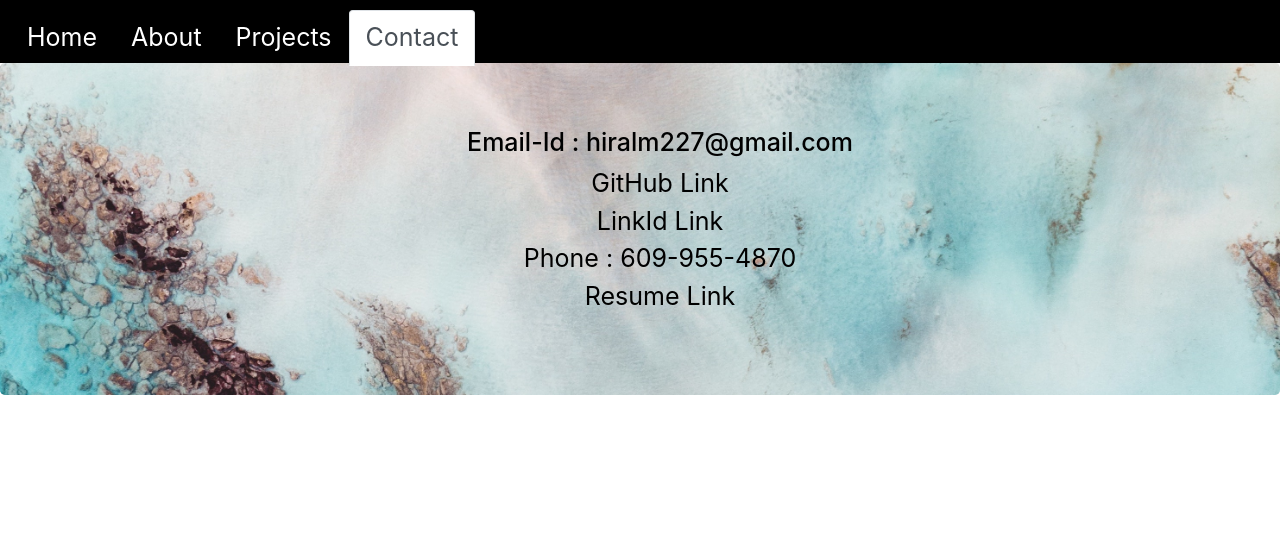
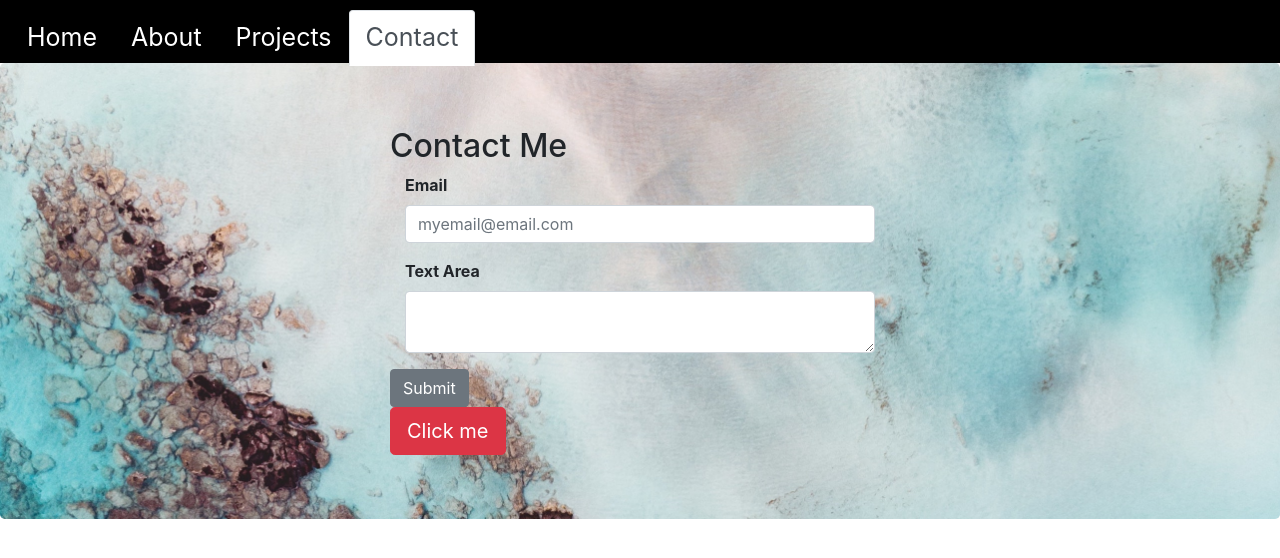
Before and after one commit to hiral271/portfolioReact, a React (Create React App) app: page /contact in a window 1280 px wide. Shown: the top 558 px of the page. Built offline with nearby package versions, Linux system fonts and the light colour scheme.

Commit message:
Contact Button create

```diff
--- a/package.json
+++ b/package.json
@@ -15,6 +15,7 @@
     "react-router": "^5.2.0",
     "react-router-dom": "^5.2.0",
     "react-scripts": "4.0.3",
+    "reactstrap": "^8.9.0",
     "web-vitals": "^1.1.1"
   },
   "scripts": {
--- a/src/components/ContainerInfo.js
+++ b/src/components/ContainerInfo.js
@@ -17,6 +17,7 @@ class ContainerInfo extends Component {
       return <Home />;
     } else if (this.state.currentPage === "About") {
       return <About />;
+
     } else if (this.state.currentPage === "Project") {
       return <Projects />;
     } else {
--- a/src/pages/About/About.js
+++ b/src/pages/About/About.js
@@ -1,7 +1,7 @@
 import React from "react";
 import "./about.css"
 import data from "../../data.json"
-//  import Footer from "../Footer/Footer"
+ import Footer from "../Footer/Footer"
 const About = () => (
 
     <div className="section about-section " id="about">
@@ -73,7 +73,7 @@ const About = () => (
 
             <br></br>
             <div class="container">
-                <h2>I love to Work on </h2>
+                <h2>Expertise </h2>
                 <div className="row">
 
 
--- /dev/null
+++ b/src/pages/Contact/ConatactButton/Button.js
@@ -0,0 +1,35 @@
+import React, { useState } from 'react';
+import { Button, Modal, ModalHeader, ModalBody, ModalFooter } from 'reactstrap';
+
+const ModalExample = (props) => {
+  const {
+    buttonLabel,
+    className
+  } = props;
+
+  const [modal, setModal] = useState(false);
+
+  const toggle = () => setModal(!modal);
+
+  return (
+    <div>
+      <Button color="danger" onClick={toggle} size="lg" >Click me </Button>
+      <Modal isOpen={modal} fade={false} toggle={toggle} className={className}>
+        <ModalHeader toggle={toggle}>Modal title</ModalHeader>
+        <ModalBody>
+          Lorem ipsum dolor sit amet, consectetur adipisicing elit, sed do eiusmod tempor incididunt ut labore et dolore magna aliqua. Ut enim ad minim veniam, quis nostrud exercitation ullamco laboris nisi ut aliquip ex ea commodo consequat. Duis aute irure dolor in reprehenderit in voluptate velit esse cillum dolore eu fugiat nulla pariatur. Excepteur sint occaecat cupidatat non proident, sunt in culpa qui officia deserunt mollit anim id est laborum.
+
+        </ModalBody>
+        <ModalFooter>
+        <Button color="primary" onClick={toggle} target="_blank" href="https://hiral271.github.io/Day-planer/" >Do Something
+
+        </Button>{' '}
+          <Button color="secondary" onClick={toggle}>Cancel</Button>
+
+        </ModalFooter>
+      </Modal>
+    </div>
+  );
+}
+
+export default ModalExample;
--- a/src/pages/Contact/Contact.js
+++ b/src/pages/Contact/Contact.js
@@ -1,24 +1,72 @@
 import React from "react";
 import "../Contact/contact.css"
+import ModalExample from "../Contact/ConatactButton/Button"
+import {
+  Jumbotron,
+    Col,
+    Form,
+    FormGroup,
+    Label,
+    Input,
+    Button
+
+} from 'reactstrap';
+
 import data from "../../data.json";
+
 
 function Contact() {
   return (
 
-<div className="jumbotron">
-{/* <h2>{data[0].Name}</h2> */}
-  <ul>
-<h2><li>Email-Id : {data[0].email}</li></h2>
-  <li> <a  href={data[0].github} >GitHub  Link</a></li>
-  <li> <a   href={data[0].linkid}>LinkId  Link</a></li>
-  <li>Phone : {data[0].phone} </li>
-  <li><a href={data[0].resume}>Resume Link </a> </li>
+<Jumbotron className="ContactForm">
 
 
-    </ul>
-</div>
+
+<Form className="form">
+    <h2>Contact Me </h2>
+    <Col>
+
+        <FormGroup>
+
+            <Label>Email</Label>
+            <Input
+                type="email"
+                name="email"
+                id="exampleEmail"
+                placeholder="myemail@email.com"
+            />
+        </FormGroup>
+    </Col>
+    <Col>
+        <FormGroup>
+            <Label for="exampleText">Text Area</Label>
+            <Input type="textarea" name="text" id="exampleText" />
+        </FormGroup>
+    </Col>
+    <Button>Submit</Button>
+    <ModalExample/>
+</Form>
+
+
+
+</Jumbotron>
+
 
   );
 }
 
 export default Contact;
+
+
+{/* <div className="jumbotron">
+
+<ul>
+<h2><li>Email-Id : {data[0].email}</li></h2>
+<li> <a  href={data[0].github} >GitHub  Link</a></li>
+<li> <a   href={data[0].linkid}>LinkId  Link</a></li>
+<li>Phone : {data[0].phone} </li>
+<li><a href={data[0].resume}>Resume Link </a> </li>
+
+
+  </ul>
+</div>     */}
--- a/src/pages/Contact/contact.css
+++ b/src/pages/Contact/contact.css
@@ -4,15 +4,23 @@
     width:100%;
     height: 100%;
     background-attachment: fixed;
-    background-size: 100%;
-
+    /* height: 100vh;  */
+    background-size: cover;
+}
+.form{
+    justify-content:center;
+    align-items:center;
+    margin: 0 auto;
+    width: 500px;
+   font-weight: bolder;
 }
 li{
     list-style: none;
-    color: black;
+
     justify-content: center;
     text-align: center;
     font-size: 25px;
+
 }
 li a{
     color: black;
@@ -20,3 +28,8 @@ li a{
 li a:hover{
     color:red;
 }
+
+#info{
+
+font-size: 30px;
+}
--- a/src/pages/Home/Home.js
+++ b/src/pages/Home/Home.js
@@ -5,6 +5,8 @@ import ProjectsCard from "../Project/Projects"
 import Footer from "../Footer/Footer"
 import About from "../About/About";
 import Contact from "../Contact/Contact";
+
+
 
 // const styles = {
 //   homeStyle: {
@@ -27,10 +29,12 @@ const Home = () => (
 
     </div>
      <Dashbord/>
-    <ProjectsCard />
+     <ProjectsCard />
+
     <About />
     <Contact />
     <Footer/>
+
      </div>
 );
 
--- a/src/pages/Home/home.css
+++ b/src/pages/Home/home.css
@@ -1,7 +1,7 @@
 .home{
 
     background-image: url("../images/pexels-jim-1557238.jpg");
-    height: 90vh;
+    height: 80vh;
     display:flex;
     justify-content: center;
     align-items: center;
--- a/src/pages/Project/Projects.js
+++ b/src/pages/Project/Projects.js
@@ -7,7 +7,7 @@ import "../Project/project.css"
 const ProjectsCard = () => (
   <div id="project">
 
-    <div className="jumbotron">
+    <div className="jumbotron" id="cool">
     <h2 id="border">Wanna see my Work Flip this Cards</h2>
     <div class="row">
 
--- a/src/pages/Project/project.css
+++ b/src/pages/Project/project.css
@@ -5,14 +5,18 @@
    background-attachment: fixed;
     background-size: cover;
     position: relative;
-    padding: 170px;
+    padding: 70px;
    justify-content: center;
    align-items: center;
 
-   margin: 0 0 auto;
-   width: 100%;
+
+   /* width: 100%; */
 }
-
+#cool{
+  padding: 40px;
+  width: 60%;
+  margin-bottom: 30px;
+}
 
 .flip-card {
     background-color: transparent;
```
Also changed, not shown: src/pages/Project/ProjectSlide.css (added, +10 -0 lines), 1 other file (tests, documents, lock files or other folders).
